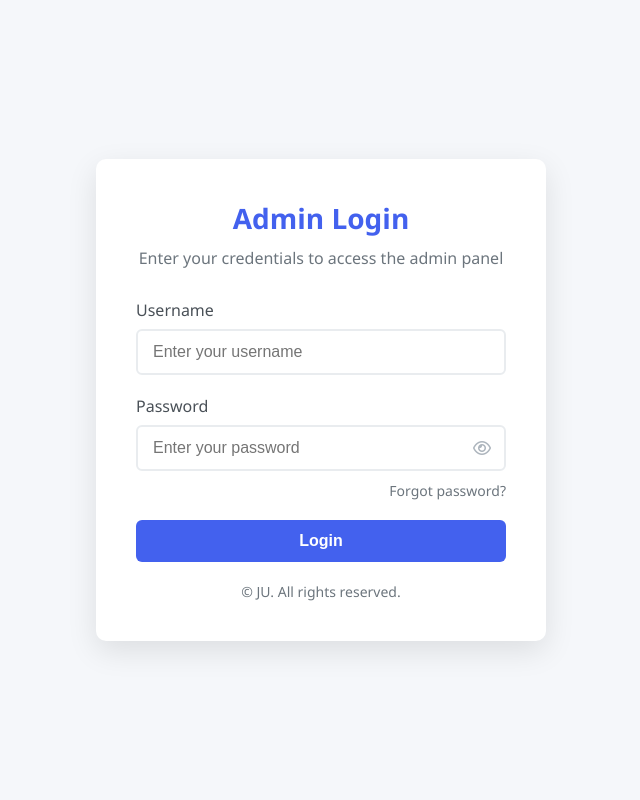
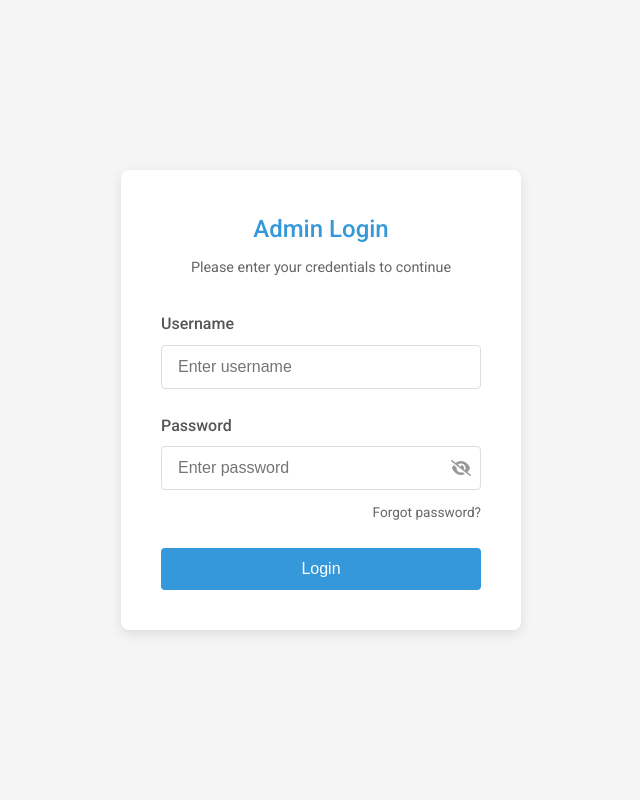
Before and after one commit to SANTOSHKAMAL1/jain_research, a Flask app: page /login in a window 1280 px wide. Shown: the whole page, without its empty margins (319-959 px from the left). Run offline with Flask 3, Linux system fonts and the light colour scheme.

```diff
--- a/app/templates/login.html
+++ b/app/templates/login.html
@@ -1,183 +1,188 @@
-
+<!DOCTYPE html>
 <html lang="en">
 <head>
     <meta charset="UTF-8">
     <meta name="viewport" content="width=device-width, initial-scale=1.0">
     <title>Admin Login</title>
-    <link rel="stylesheet" href="https://cdnjs.cloudflare.com/ajax/libs/font-awesome/6.4.0/css/all.min.css">
+    <link href="https://fonts.googleapis.com/css2?family=Roboto:wght@300;400;500&display=swap" rel="stylesheet">
+    <link rel="stylesheet" href="https://cdnjs.cloudflare.com/ajax/libs/font-awesome/6.0.0-beta3/css/all.min.css">
     <style>
         :root {
-            --primary-color: #4361ee;
-            --secondary-color: #3f37c9;
-            --error-color: #f72585;
-            --success-color: #4cc9f0;
-            --light-color: #f8f9fa;
-            --dark-color: #212529;
+            --primary-color: #3498db;
+            --secondary-color: #2980b9;
+            --error-color: #e74c3c;
+            --success-color: #2ecc71;
+            --light-gray: #f5f5f5;
+            --dark-gray: #333;
+            --border-color: #ddd;
         }
 
         * {
+            box-sizing: border-box;
             margin: 0;
             padding: 0;
-            box-sizing: border-box;
         }
 
         body {
-            font-family: 'Segoe UI', Tahoma, Geneva, Verdana, sans-serif;
-            background-color: #f5f7fa;
+            font-family: 'Roboto', sans-serif;
+            background-color: var(--light-gray);
             display: flex;
             justify-content: center;
             align-items: center;
             min-height: 100vh;
-            color: var(--dark-color);
+            color: var(--dark-gray);
+            line-height: 1.6;
         }
 
         .login-container {
-            background-color: white;
-            border-radius: 10px;
-            box-shadow: 0 10px 30px rgba(0, 0, 0, 0.1);
+            background: white;
+            border-radius: 8px;
+            box-shadow: 0 4px 12px rgba(0, 0, 0, 0.1);
             width: 100%;
-            max-width: 450px;
-            padding: 40px;
-            transition: all 0.3s ease;
+            max-width: 400px;
+            padding: 2.5rem;
+            margin: 1rem;
         }
 
         .login-header {
             text-align: center;
-            margin-bottom: 30px;
+            margin-bottom: 2rem;
         }
 
         .login-header h2 {
             color: var(--primary-color);
-            font-size: 28px;
-            margin-bottom: 10px;
+            margin-bottom: 0.5rem;
+            font-weight: 500;
         }
 
         .login-header p {
-            color: #6c757d;
+            color: #666;
+            font-size: 0.9rem;
         }
 
         .form-group {
-            margin-bottom: 20px;
+            margin-bottom: 1.5rem;
             position: relative;
         }
 
         .form-group label {
             display: block;
-            margin-bottom: 8px;
+            margin-bottom: 0.5rem;
             font-weight: 500;
-            color: #495057;
+            color: #555;
         }
 
         .form-control {
             width: 100%;
-            padding: 12px 15px;
-            border: 2px solid #e9ecef;
-            border-radius: 6px;
-            font-size: 16px;
+            padding: 0.75rem 1rem;
+            border: 1px solid var(--border-color);
+            border-radius: 4px;
+            font-size: 1rem;
             transition: all 0.3s ease;
         }
 
         .form-control:focus {
             border-color: var(--primary-color);
             outline: none;
-            box-shadow: 0 0 0 3px rgba(67, 97, 238, 0.2);
+            box-shadow: 0 0 0 3px rgba(52, 152, 219, 0.2);
         }
 
-        .password-container {
+        .password-wrapper {
             position: relative;
         }
 
         .toggle-password {
             position: absolute;
-            right: 15px;
+            right: 10px;
             top: 50%;
             transform: translateY(-50%);
             cursor: pointer;
-            color: #adb5bd;
+            color: #999;
         }
 
         .btn {
             width: 100%;
-            padding: 12px;
+            padding: 0.75rem;
             background-color: var(--primary-color);
             color: white;
             border: none;
-            border-radius: 6px;
-            font-size: 16px;
-            font-weight: 600;
+            border-radius: 4px;
+            font-size: 1rem;
+            font-weight: 500;
             cursor: pointer;
-            transition: all 0.3s ease;
+            transition: background-color 0.3s ease;
         }
 
         .btn:hover {
             background-color: var(--secondary-color);
         }
 
+        .btn:disabled {
+            background-color: #95a5a6;
+            cursor: not-allowed;
+        }
+
         .alert {
-            padding: 12px;
-            border-radius: 6px;
-            margin-bottom: 20px;
-            font-size: 14px;
+            padding: 0.75rem 1rem;
+            border-radius: 4px;
+            margin-bottom: 1.5rem;
             display: flex;
             align-items: center;
+            font-size: 0.9rem;
         }
 
         .alert-error {
-            background-color: rgba(247, 37, 133, 0.1);
+            background-color: rgba(231, 76, 60, 0.1);
             color: var(--error-color);
             border-left: 4px solid var(--error-color);
         }
 
         .alert-success {
-            background-color: rgba(76, 201, 240, 0.1);
+            background-color: rgba(46, 204, 113, 0.1);
             color: var(--success-color);
             border-left: 4px solid var(--success-color);
         }
 
         .alert i {
-            margin-right: 10px;
-            font-size: 18px;
+            margin-right: 0.5rem;
         }
 
-        .forgot-password {
+        .forgot-link {
+            display: block;
             text-align: right;
-            margin-top: -10px;
-            margin-bottom: 20px;
-        }
-
-        .forgot-password a {
-            color: #6c757d;
+            margin-top: -0.75rem;
+            margin-bottom: 1.5rem;
+            font-size: 0.85rem;
+            color: #666;
             text-decoration: none;
-            font-size: 14px;
             transition: color 0.3s ease;
         }
 
-        .forgot-password a:hover {
+        .forgot-link:hover {
             color: var(--primary-color);
+        }
+
+        .error-message {
+            color: var(--error-color);
+            font-size: 0.8rem;
+            margin-top: 0.25rem;
+            display: none;
         }
 
         .input-error {
             border-color: var(--error-color) !important;
         }
 
-        .error-message {
-            color: var(--error-color);
-            font-size: 13px;
-            margin-top: 5px;
-            display: none;
+        .footer {
+            text-align: center;
+            margin-top: 1.5rem;
+            font-size: 0.8rem;
+            color: #777;
         }
 
-        .login-footer {
-            text-align: center;
-            margin-top: 20px;
-            font-size: 14px;
-            color: #6c757d;
-        }
-
-        @media (max-width: 576px) {
+        @media (max-width: 480px) {
             .login-container {
-                padding: 30px 20px;
-                margin: 0 15px;
+                padding: 1.5rem;
             }
         }
     </style>
@@ -186,7 +191,7 @@
     <div class="login-container">
         <div class="login-header">
             <h2>Admin Login</h2>
-            <p>Enter your credentials to access the admin panel</p>
+            <p>Please enter your credentials to continue</p>
         </div>
 
         {% with messages = get_flashed_messages(with_categories=true) %}
@@ -203,121 +208,123 @@
 
             <div class="form-group">
                 {{ form.username.label }}
-                {{ form.username(class="form-control", id="username", placeholder="Enter your username") }}
-                <div class="error-message" id="username-error"></div>
+                {{ form.username(class="form-control", id="username", placeholder="Enter username") }}
+                <div class="error-message" id="username-error">Username is required</div>
             </div>
 
             <div class="form-group">
                 {{ form.password.label }}
-                <div class="password-container">
-                    {{ form.password(class="form-control", id="password", placeholder="Enter your password") }}
-                    <i class="far fa-eye toggle-password" id="togglePassword"></i>
+                <div class="password-wrapper">
+                    {{ form.password(class="form-control", id="password", placeholder="Enter password") }}
+                    <i class="fas fa-eye-slash toggle-password" id="togglePassword"></i>
                 </div>
-                <div class="error-message" id="password-error"></div>
+                <div class="error-message" id="password-error">Password is required</div>
             </div>
 
-            <div class="forgot-password">
-                <a href="#">Forgot password?</a>
-            </div>
+            <a href="#" class="forgot-link">Forgot password?</a>
 
             {{ form.submit(class="btn", id="submitBtn") }}
         </form>
 
-        <div class="login-footer">
-            <p>© JU. All rights reserved.</p>
-        </div>
+
     </div>
 
     <script>
         document.addEventListener('DOMContentLoaded', function() {
-            // Password visibility toggle
+            // Toggle password visibility
             const togglePassword = document.getElementById('togglePassword');
-            const password = document.getElementById('password');
+            const passwordInput = document.getElementById('password');
 
             togglePassword.addEventListener('click', function() {
-                const type = password.getAttribute('type') === 'password' ? 'text' : 'password';
-                password.setAttribute('type', type);
+                const type = passwordInput.getAttribute('type') === 'password' ? 'text' : 'password';
+                passwordInput.setAttribute('type', type);
+                this.classList.toggle('fa-eye');
                 this.classList.toggle('fa-eye-slash');
-                this.classList.toggle('fa-eye');
             });
 
             // Form validation
             const form = document.getElementById('loginForm');
-            const username = document.getElementById('username');
-            const passwordInput = document.getElementById('password');
-            const usernameError = document.getElementById('username-error');
-            const passwordError = document.getElementById('password-error');
+            const usernameInput = document.getElementById('username');
             const submitBtn = document.getElementById('submitBtn');
 
+            // Validate on submit
             form.addEventListener('submit', function(e) {
                 let isValid = true;
 
                 // Validate username
-                if (username.value.trim() === '') {
-                    username.classList.add('input-error');
-                    usernameError.textContent = 'Username is required';
-                    usernameError.style.display = 'block';
+                if (!usernameInput.value.trim()) {
+                    showError(usernameInput, 'username-error', 'Username is required');
                     isValid = false;
-                } else {
-                    username.classList.remove('input-error');
-                    usernameError.style.display = 'none';
                 }
 
                 // Validate password
-                if (passwordInput.value.trim() === '') {
-                    passwordInput.classList.add('input-error');
-                    passwordError.textContent = 'Password is required';
-                    passwordError.style.display = 'block';
+                if (!passwordInput.value.trim()) {
+                    showError(passwordInput, 'password-error', 'Password is required');
                     isValid = false;
                 } else if (passwordInput.value.length < 6) {
-                    passwordInput.classList.add('input-error');
-                    passwordError.textContent = 'Password must be at least 6 characters';
-                    passwordError.style.display = 'block';
+                    showError(passwordInput, 'password-error', 'Password must be at least 6 characters');
                     isValid = false;
-                } else {
-                    passwordInput.classList.remove('input-error');
-                    passwordError.style.display = 'none';
                 }
 
                 if (!isValid) {
                     e.preventDefault();
-
-                    // Shake animation for invalid form
-                    form.classList.add('shake');
-                    setTimeout(() => {
-                        form.classList.remove('shake');
-                    }, 500);
+                    addShakeAnimation();
+                } else {
+                    // Show loading state
+                    submitBtn.disabled = true;
+                    submitBtn.innerHTML = '<i class="fas fa-spinner fa-spin"></i> Logging in...';
                 }
             });
 
-            // Input field validation on blur
-            username.addEventListener('blur', function() {
-                if (this.value.trim() === '') {
-                    this.classList.add('input-error');
-                    usernameError.textContent = 'Username is required';
-                    usernameError.style.display = 'block';
+            // Validate on blur
+            usernameInput.addEventListener('blur', function() {
+                if (!this.value.trim()) {
+                    showError(this, 'username-error', 'Username is required');
                 } else {
-                    this.classList.remove('input-error');
-                    usernameError.style.display = 'none';
+                    hideError(this, 'username-error');
                 }
             });
 
             passwordInput.addEventListener('blur', function() {
-                if (this.value.trim() === '') {
-                    this.classList.add('input-error');
-                    passwordError.textContent = 'Password is required';
-                    passwordError.style.display = 'block';
+                if (!this.value.trim()) {
+                    showError(this, 'password-error', 'Password is required');
                 } else if (this.value.length < 6) {
-                    this.classList.add('input-error');
-                    passwordError.textContent = 'Password must be at least 6 characters';
-                    passwordError.style.display = 'block';
+                    showError(this, 'password-error', 'Password must be at least 6 characters');
                 } else {
-                    this.classList.remove('input-error');
-                    passwordError.style.display = 'none';
+                    hideError(this, 'password-error');
                 }
             });
 
-            // Add shake animation CSS
+            // Clear errors on focus
+            usernameInput.addEventListener('focus', function() {
+                hideError(this, 'username-error');
+            });
+
+            passwordInput.addEventListener('focus', function() {
+                hideError(this, 'password-error');
+            });
+
+            // Helper functions
+            function showError(input, errorElementId, message) {
+                input.classList.add('input-error');
+                const errorElement = document.getElementById(errorElementId);
+                errorElement.textContent = message;
+                errorElement.style.display = 'block';
+            }
+
+            function hideError(input, errorElementId) {
+                input.classList.remove('input-error');
+                document.getElementById(errorElementId).style.display = 'none';
+            }
+
+            function addShakeAnimation() {
+                form.classList.add('shake');
+                setTimeout(() => {
+                    form.classList.remove('shake');
+                }, 500);
+            }
+
+            // Add shake animation CSS dynamically
             const style = document.createElement('style');
             style.textContent = `
                 .shake {
@@ -330,14 +337,6 @@
                 }
             `;
             document.head.appendChild(style);
-
-            // Loading state for submit button
-            submitBtn.addEventListener('click', function() {
-                if (form.checkValidity()) {
-                    this.innerHTML = '<i class="fas fa-spinner fa-spin"></i> Authenticating...';
-                    this.disabled = true;
-                }
-            });
         });
     </script>
 </body>
```
